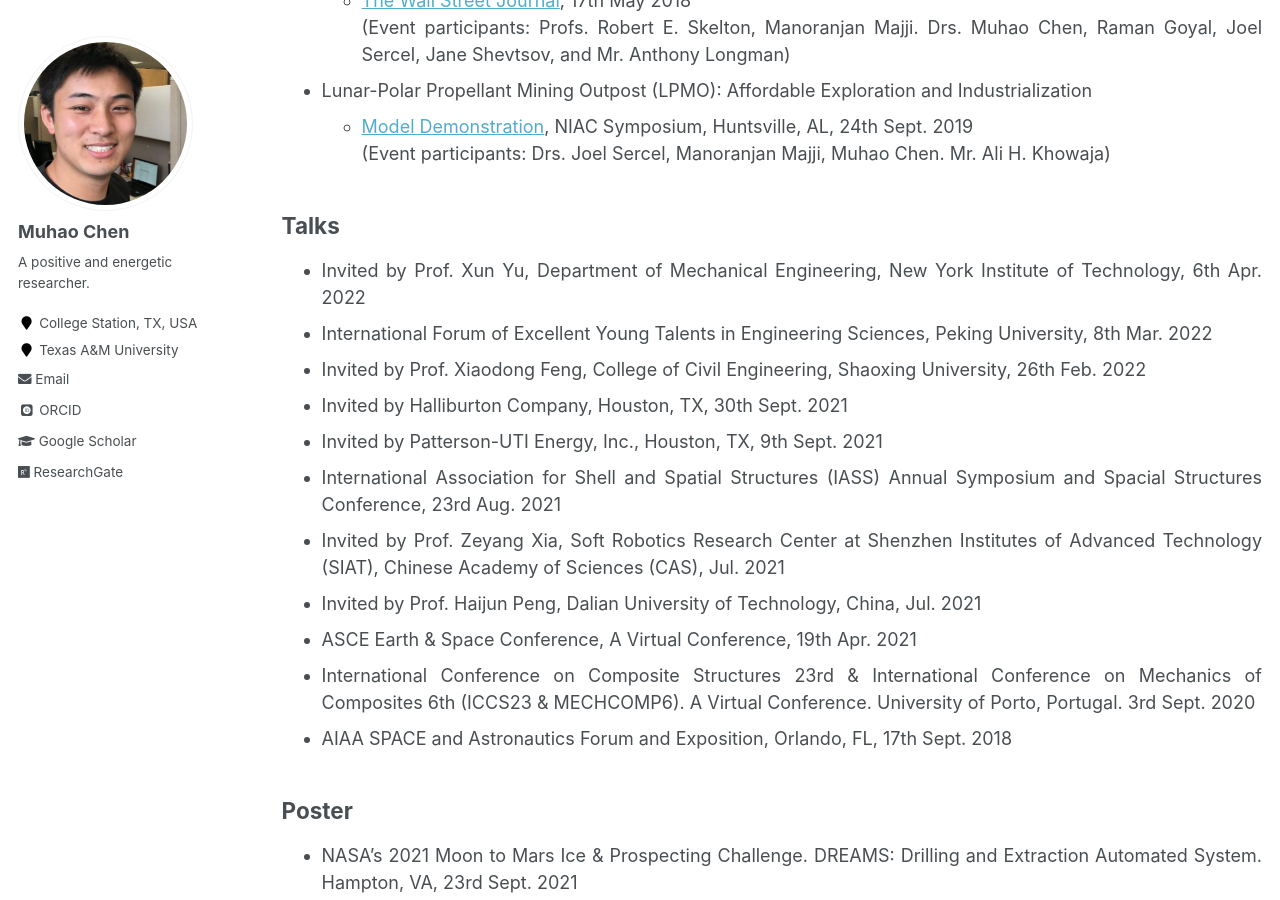
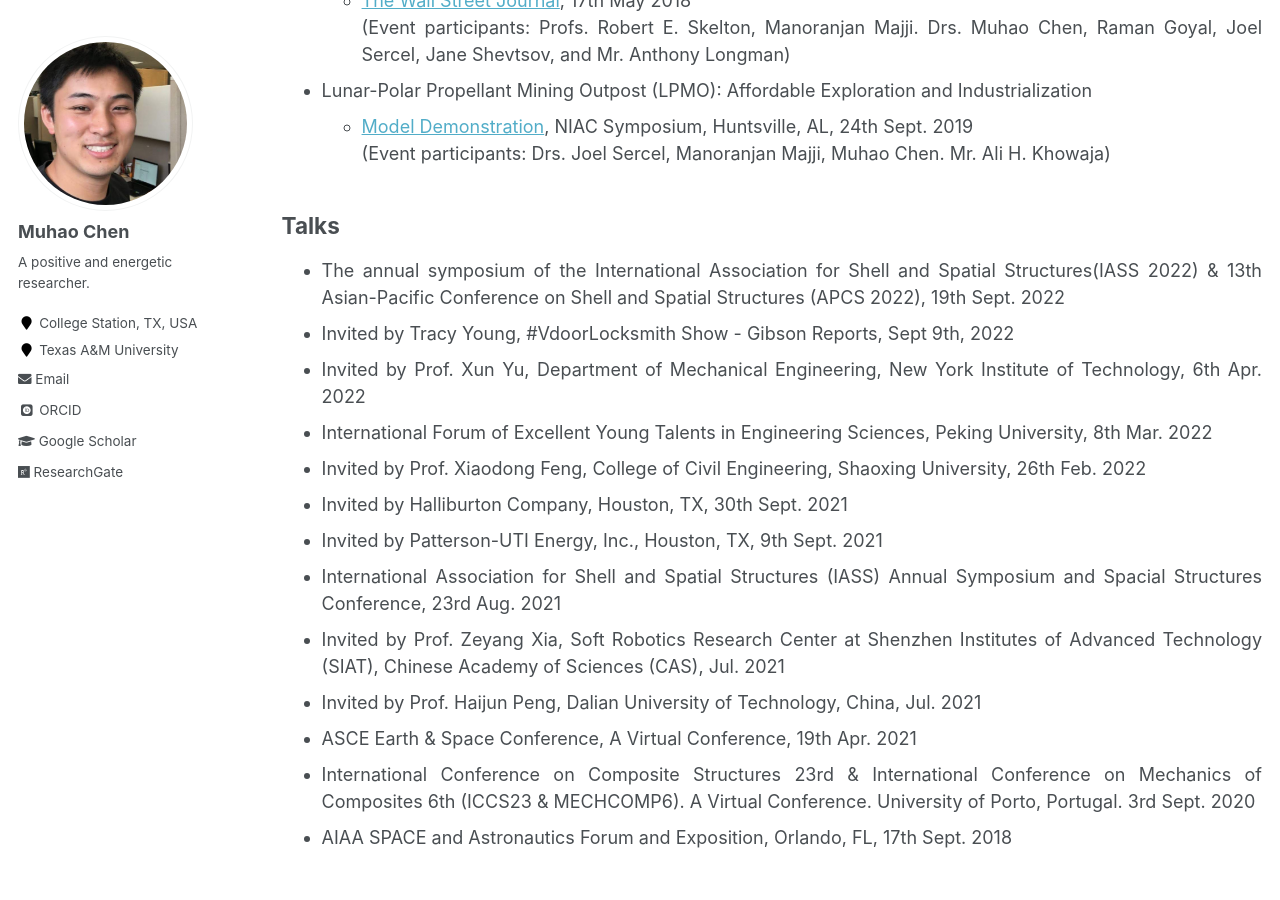
Before and after one commit to Muhao-Chen/muhao-chen.github.io, a Jekyll site: the page built from _pages/professional-activities.md, in a window 1280 px wide and 900 px high, scrolled down 573 px. Built offline with Jekyll 4.4.1, drawn with Linux system fonts in a browser that asks for light colours; some web fonts are replaced.

Commit message:
Update professional-activities.md

```diff
--- a/_pages/professional-activities.md
+++ b/_pages/professional-activities.md
@@ -32,6 +32,8 @@ toc_max_header: 1
 
 
 ## Talks
+* The annual symposium of the International Association for Shell and Spatial Structures(IASS 2022) & 13th Asian-Pacific Conference on Shell and Spatial Structures (APCS 2022), 19th Sept. 2022
+* Invited by Tracy Young, #VdoorLocksmith Show - Gibson Reports, Sept 9th, 2022
 * Invited by Prof. Xun Yu, Department of Mechanical Engineering, New York Institute of Technology, 6th Apr. 2022
 * International Forum of Excellent Young Talents in Engineering Sciences, Peking University, 8th Mar. 2022
 * Invited by Prof. Xiaodong Feng, College of Civil Engineering, Shaoxing University, 26th Feb. 2022
```
